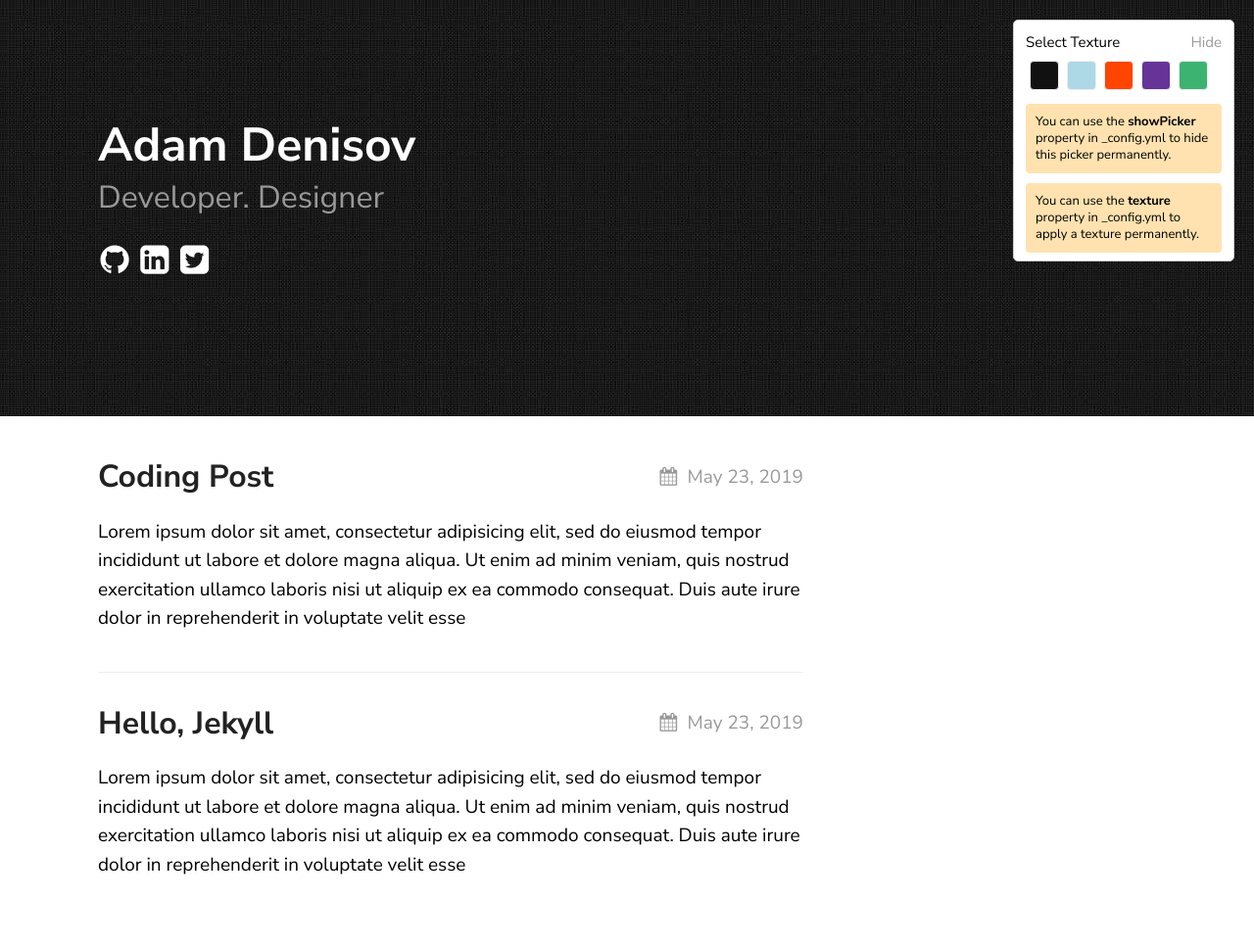
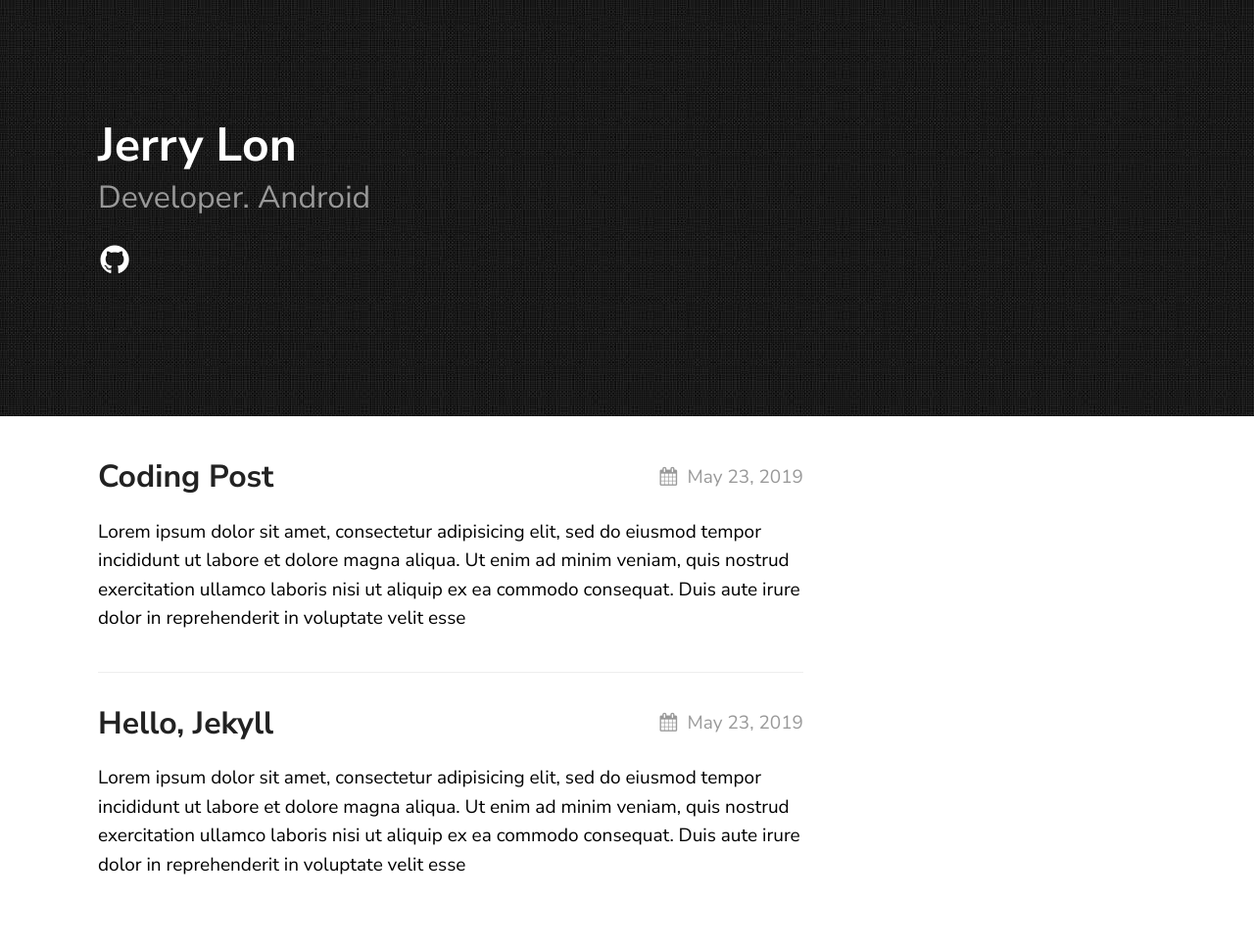
Before and after one commit to sasaIchinose/sasaichinose.github.io, a Jekyll site: the page built from index.md, in a window 1280 px wide. Shown: the whole page at 98% size. Built offline with Jekyll 4.4.1, drawn with Linux system fonts in a browser that asks for light colours.

Commit message:
Update _config.yml

```diff
--- a/_config.yml
+++ b/_config.yml
@@ -1,6 +1,6 @@
-title: Texture Theme
-author: GitHub User
-email: your-email@domain.com
+title: Jerry's Page
+author: Jerry Lon
+email: jerrylon@163.com
 description: > # this means to ignore newlines until "show_exerpts:"
   Write an awesome description for your new site here. You can edit this
   line in _config.yml. It will appear in your document head meta (for
@@ -15,19 +15,19 @@ sass:
 
 permalink: /posts/:title/
 texture:
-  title: Adam Denisov
-  tagline: Developer. Designer
+  title: Jerry Lon
+  tagline: Developer. Android
   date_format: "%b %-d, %Y"
   style: black
   showNav: false
-  showPicker: true
+  showPicker: false
 
   # generate social links in footer
   social_links:
-    twitter: thelehhman
-    github:  thelehhman
-    linkedIn: in/thelehhman
-    rss: rss
+#    twitter: thelehhman
+    github:  sasaIchinose
+#    linkedIn: in/thelehhman
+#    rss: rss
 
 
 # If you want to link only specific pages in your header, uncomment
```
